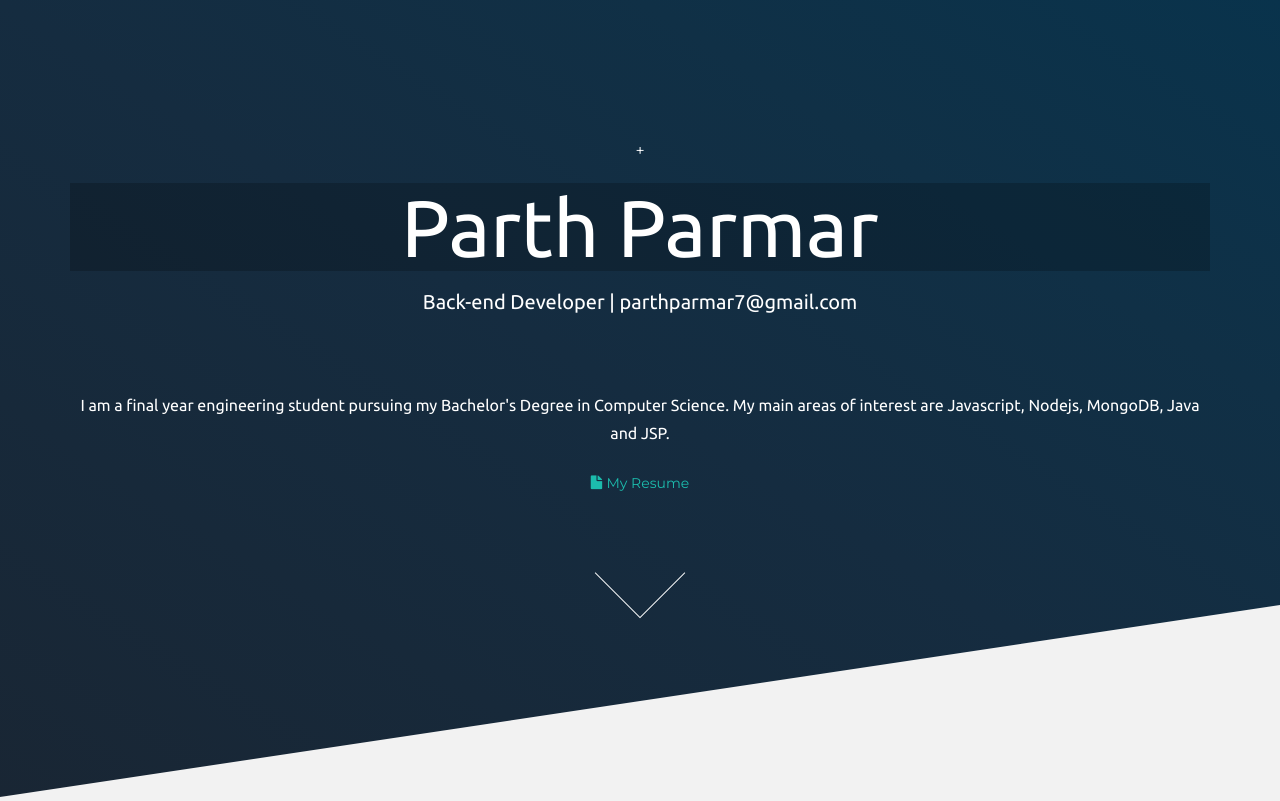
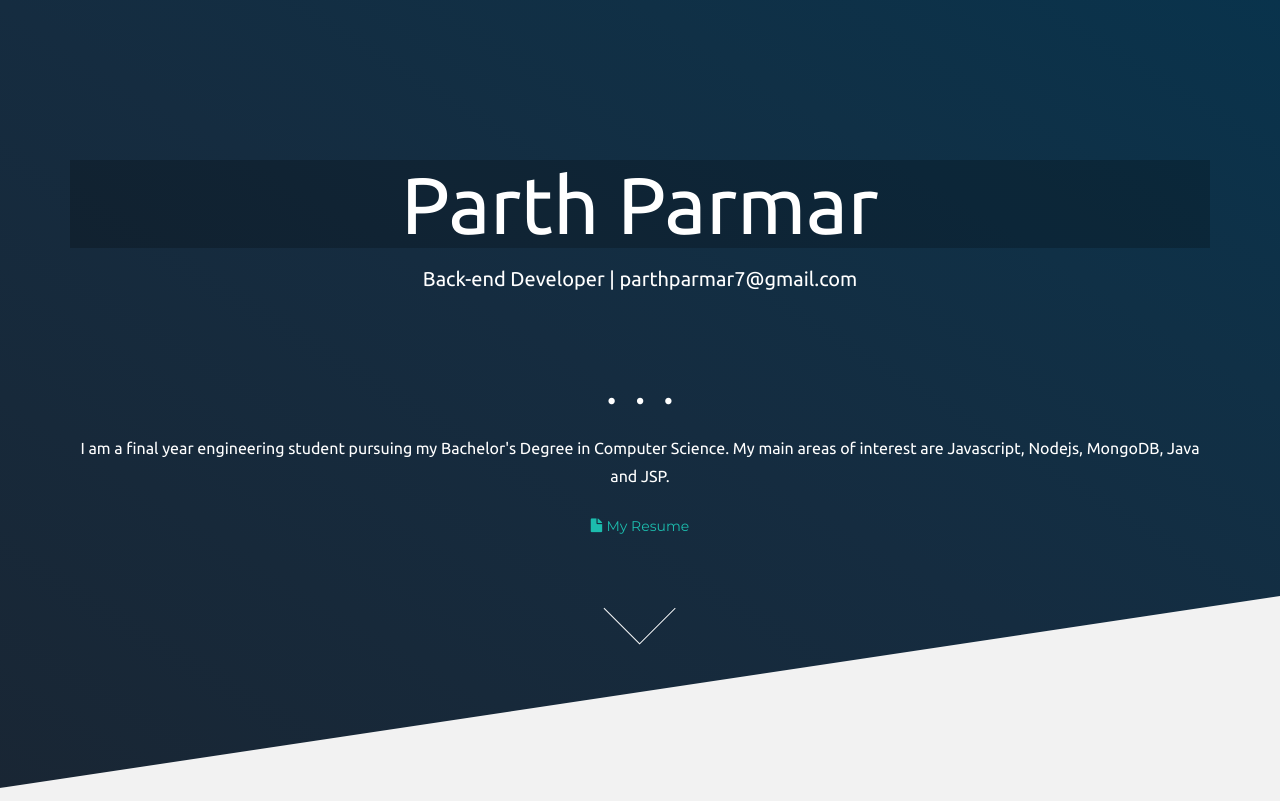
Before and after one commit to parthparmar7/parthparmar7.github.io, a plain HTML site: page index.html in a window 1280 px wide. Shown: the top 801 px of the page. Drawn offline with nearby package versions, Linux system fonts and the light colour scheme.

Commit message:
small fixes #10

```diff
--- a/css/main.css
+++ b/css/main.css
@@ -99,7 +99,11 @@ svg {
   color: white;
   background: rgba(0,0,0,0.2);
 }
-
+.dot{
+  font-size: 60px;
+  color: white;
+  height: 5vh;
+}
 .header h3 {
   font-size: 20px;
   color: white;
--- a/css/scroll.css
+++ b/css/scroll.css
@@ -1,8 +1,8 @@
 
 .arrow {
   box-sizing: border-box;
-  height: 5vw;
-  width: 5vw;
+  height: 4vw;
+  width: 4vw;
   border-style: solid;
   border-color: #fff;
   border-width: 0px 1px 1px 0px;
@@ -22,5 +22,5 @@
 }
 
 .container3{
-  height: 15vw;
+  height: 12vw;
 }
--- a/index.html
+++ b/index.html
@@ -23,7 +23,7 @@
 	 	<div class="fadeInUp animated">
 		   <div class="header" >
 		     <div class="container">
-		       <div class="row centered">+
+		       <div class="row centered">
 		         <div class="col-lg-12">
 
 		           <h1 class="fadeInUp animated">Parth Parmar</h1>
@@ -32,7 +32,7 @@
 		           </h3>
 		         </div>
 				<br><br><br>
-
+				<div class="col-lg-12"><p class="dot">. . .</p></div>
 		         <div class="col-lg-12">
 		         	<p class="about">I am a final year engineering student pursuing my Bachelor's Degree in Computer Science. My main areas of interest are Javascript, Nodejs, MongoDB, Java and JSP.</p>
 		         	<imp><a href="resume.pdf" target="_blank"><i class="icon-file"></i> <sm>My Resume</sm></a></imp>
```
